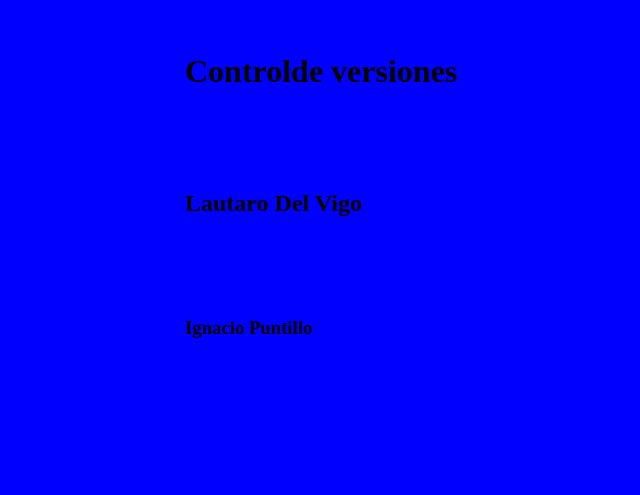
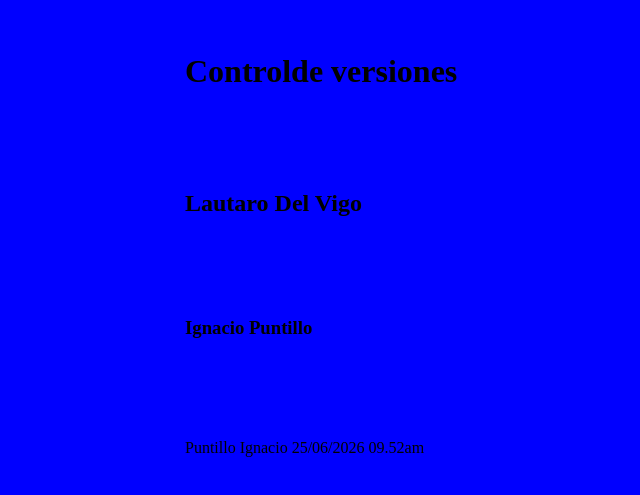
Before and after one commit to p06-byte/TP_SO_I4_Equipo_102, a plain HTML site: page index.html in a window 1280 px wide. Shown: the part 147-642 px from the top of the page, without its empty margins (115-755 px from the left). Drawn offline with Linux system fonts and the light colour scheme.

Commit message:
agrego mi nombre etc etc

```diff
--- a/index.html
+++ b/index.html
@@ -12,3 +12,4 @@
 </html>
 <h2>Lautaro Del Vigo </h2>
 <h3>Ignacio Puntillo</h3>
+<p>Puntillo Ignacio 25/06/2026 09.52am </p>
```
